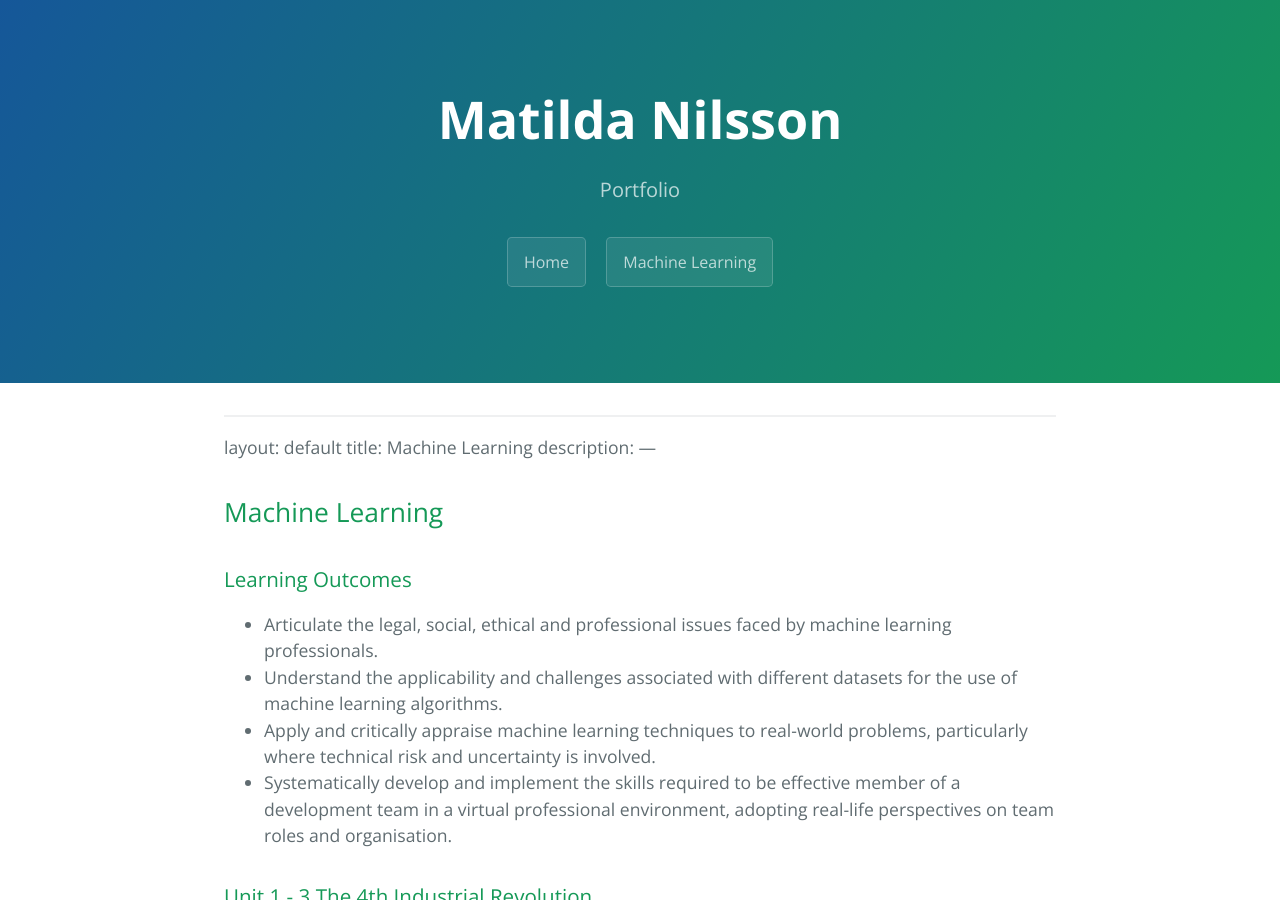
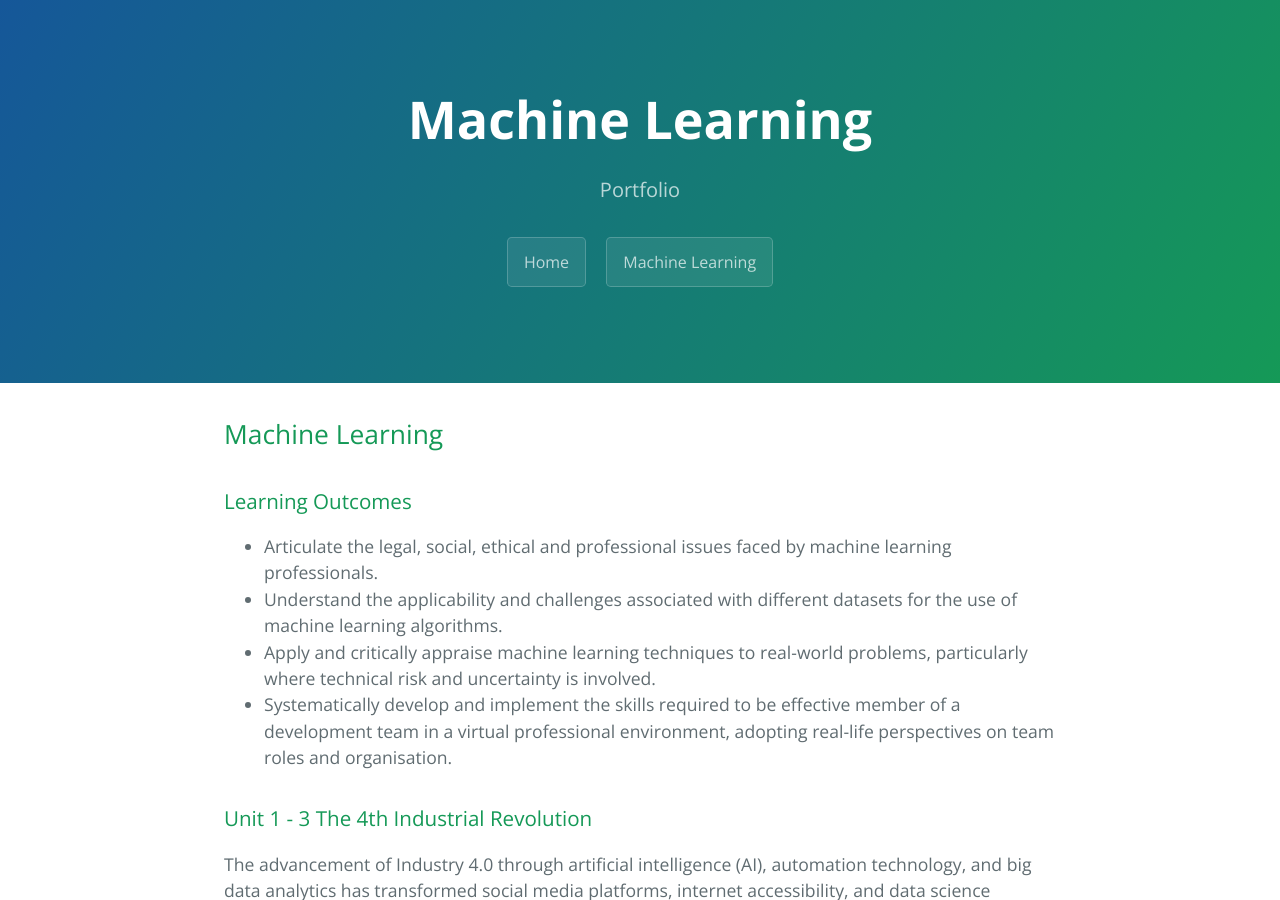
Before and after one commit to matilda-nilsson/matilda-nilsson.github.io, a Jekyll site: the page built from ml.md, in a window 1280 px wide and 900 px high. Built offline with Jekyll 4.4.1, drawn with Linux system fonts in a browser that asks for light colours; our own code applies the rules of GitHub Pages for plain Markdown files.

Commit message:
Update ml.md

```diff
--- a/ml.md
+++ b/ml.md
@@ -1,8 +1,3 @@
----
-layout: default
-title: Machine Learning
-description: ---
-
 ## Machine Learning
 
 ### Learning Outcomes
```
